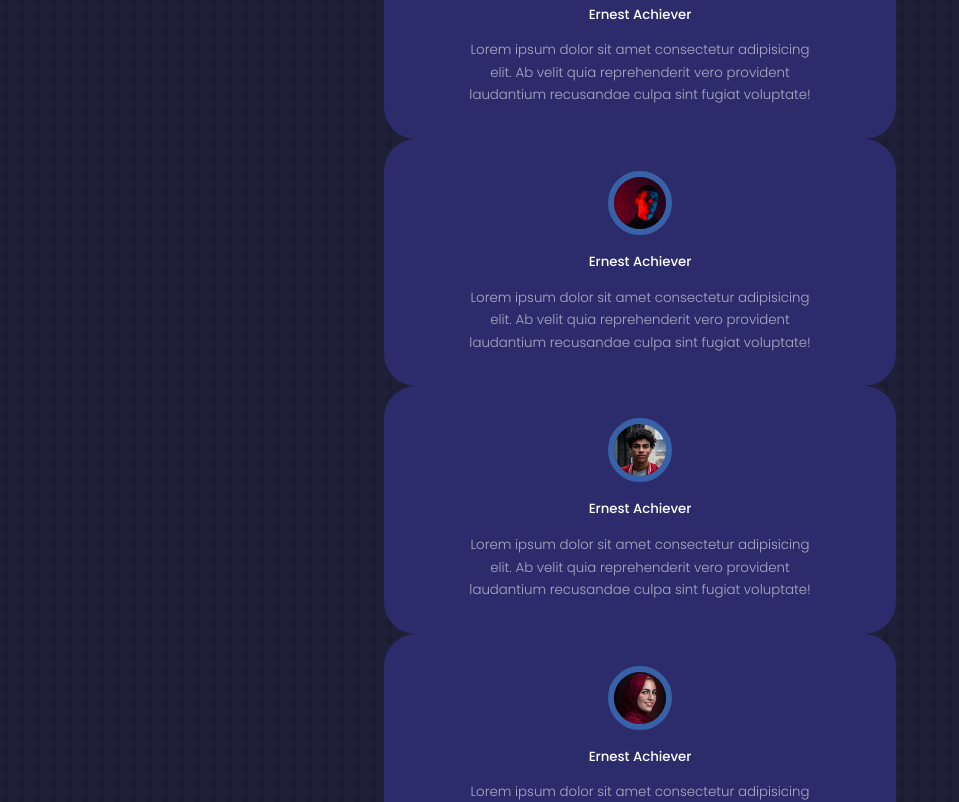
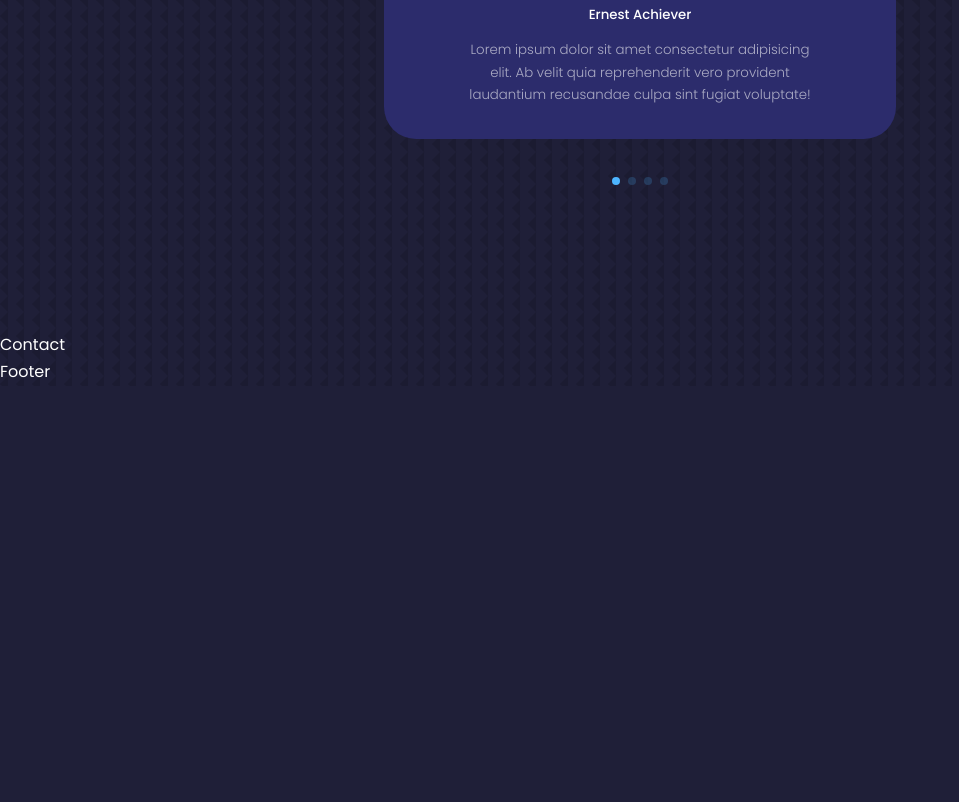
Before and after one commit to BorislavBenderov/react-portfolio, a React (Create React App) app: page / in a window 1280 px wide. Shown: the part 4360-5162 px from the top of the page, without its empty margins (0-959 px from the left). After the commit the page ends 4746 px from the top, so only its background shows below. Built offline with nearby package versions, Linux system fonts and the light colour scheme.

Commit message:
Creating Slides with SwiperJS

```diff
--- a/package.json
+++ b/package.json
@@ -10,6 +10,7 @@
     "react-dom": "^18.2.0",
     "react-icons": "^4.6.0",
     "react-scripts": "5.0.1",
+    "swiper": "^8.4.4",
     "web-vitals": "^2.1.4"
   },
   "scripts": {
--- a/src/components/testimonials/Testimonials.jsx
+++ b/src/components/testimonials/Testimonials.jsx
@@ -4,6 +4,10 @@
 import AVTR2 from '../../assets/avatar2.jpg';
 import AVTR3 from '../../assets/avatar3.jpg';
 import AVTR4 from '../../assets/avatar4.jpg';
+import { Pagination } from 'swiper';
+import { Swiper, SwiperSlide } from 'swiper/react';
+import 'swiper/css';
+import 'swiper/css/pagination';
 
 export const Testimonials = () => {
   return (
@@ -11,8 +15,12 @@
       <h5>Review from clients</h5>
       <h2>Testimonials</h2>
 
-      <div className="container testimonials__container">
-        <article className="testimonial">
+      <Swiper className="container testimonials__container"
+        modules={[Pagination]}
+        spaceBetween={40}
+        slidesPerView={1}
+        pagination={{ clickable: true }}>
+        <SwiperSlide className="testimonial">
           <div className="client__avatar">
             <img src={AVTR1} alt="" />
           </div>
@@ -20,8 +28,8 @@
           <small className="client__review">
             Lorem ipsum dolor sit amet consectetur adipisicing elit. Ab velit quia reprehenderit vero provident laudantium recusandae culpa sint fugiat voluptate!
           </small>
-        </article>
-        <article className="testimonial">
+        </SwiperSlide>
+        <SwiperSlide className="testimonial">
           <div className="client__avatar">
             <img src={AVTR2} alt="" />
           </div>
@@ -29,8 +37,8 @@
           <small className="client__review">
             Lorem ipsum dolor sit amet consectetur adipisicing elit. Ab velit quia reprehenderit vero provident laudantium recusandae culpa sint fugiat voluptate!
           </small>
-        </article>
-        <article className="testimonial">
+        </SwiperSlide>
+        <SwiperSlide className="testimonial">
           <div className="client__avatar">
             <img src={AVTR3} alt="" />
           </div>
@@ -38,8 +46,8 @@
           <small className="client__review">
             Lorem ipsum dolor sit amet consectetur adipisicing elit. Ab velit quia reprehenderit vero provident laudantium recusandae culpa sint fugiat voluptate!
           </small>
-        </article>
-        <article className="testimonial">
+        </SwiperSlide>
+        <SwiperSlide className="testimonial">
           <div className="client__avatar">
             <img src={AVTR4} alt="" />
           </div>
@@ -47,9 +55,8 @@
           <small className="client__review">
             Lorem ipsum dolor sit amet consectetur adipisicing elit. Ab velit quia reprehenderit vero provident laudantium recusandae culpa sint fugiat voluptate!
           </small>
-        </article>
-
-      </div>
+        </SwiperSlide>
+      </Swiper>
     </section>
   );
 }
--- a/src/components/testimonials/testimonials.css
+++ b/src/components/testimonials/testimonials.css
@@ -1,5 +1,6 @@
 .container.testimonials__container {
     width: 40%;
+    padding-bottom: 4rem;
 }
 
 .client__avatar {
@@ -28,6 +29,10 @@
 
 }
 
+.swiper-pagination-clickable .swiper-pagination-bullet {
+    background: var(--color-primary);
+}
+
 /* MEDIA QUERIES (MEDIUM DEVICES) */
 
 @media screen and (max-width: 1024px) {
```
Also changed, not shown: 1 other file (tests, documents, lock files or other folders). Lines whose indentation alone changed are shown as unchanged.
